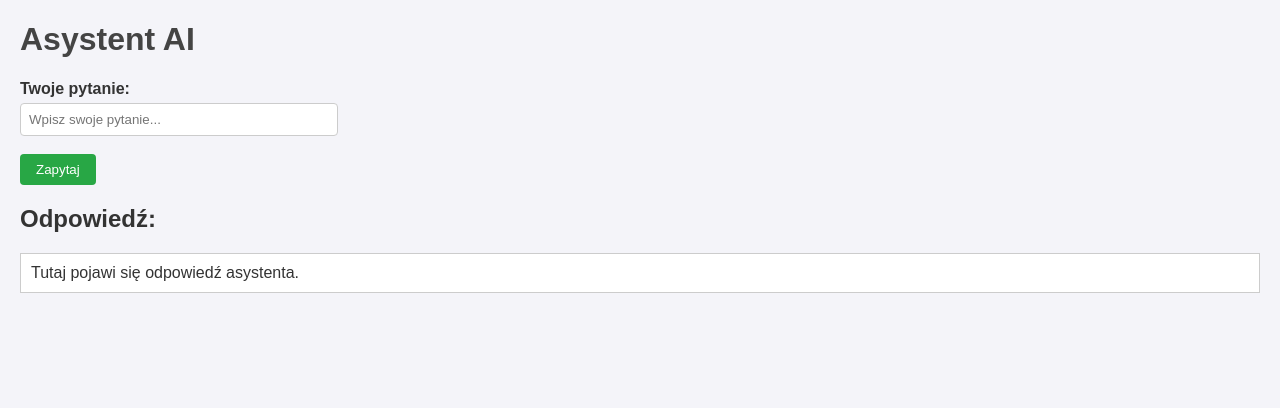
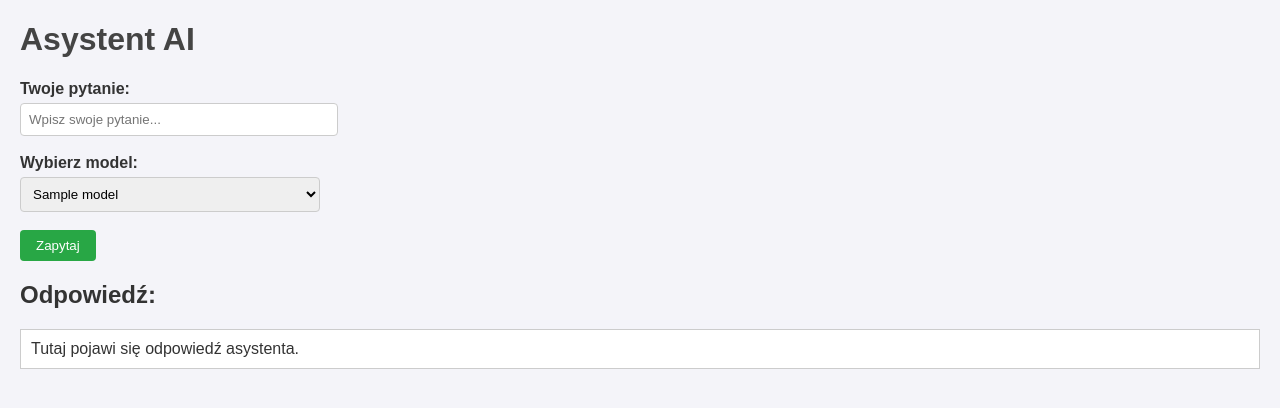
Before and after one commit to RafTurek/my_ai_assistant, a Flask app: template templates/index.html in a window 1280 px wide. Shown: the top 408 px of the page. Run offline with Flask 3, Linux system fonts and the light colour scheme; the template is opened without the code that fills it: most values are stand-ins (such as "Sample title", 1, 10 or a date in 2020).

Commit message:
First commit

```diff
--- a/templates/index.html
+++ b/templates/index.html
@@ -22,7 +22,7 @@
         label {
             font-weight: bold;
         }
-        input[type="text"] {
+        input[type="text"], select {
             width: 300px;
             padding: 8px;
             margin-top: 5px;
@@ -53,6 +53,12 @@
     <form id="ask-form">
         <label for="prompt">Twoje pytanie:</label><br>
         <input type="text" id="prompt" name="prompt" required placeholder="Wpisz swoje pytanie..."><br><br>
+        <label for="model">Wybierz model:</label><br>
+        <select id="model" name="model">
+            {% for model in models %}
+                <option value="{{ model }}">{{ model }}</option>
+            {% endfor %}
+        </select><br><br>
         <button type="submit">Zapytaj</button>
     </form>
     <h2>Odpowiedź:</h2>
@@ -63,8 +69,9 @@
         document.getElementById('ask-form').addEventListener('submit', async (e) => {
             e.preventDefault();  // Zapobiega domyślnej akcji formularza (przeładowaniu strony)
 
-            // Pobierz pytanie z formularza
+            // Pobierz pytanie i wybrany model z formularza
             const prompt = document.getElementById('prompt').value;
+            const model = document.getElementById('model').value;
 
             // Wyczyść poprzednią odpowiedź
             document.getElementById('response').textContent = "Oczekiwanie na odpowiedź...";
@@ -76,7 +83,7 @@
                     headers: {
                         'Content-Type': 'application/json',
                     },
-                    body: JSON.stringify({ prompt }),  // Przekształć dane do formatu JSON
+                    body: JSON.stringify({ prompt, model_name: model }),  // Przekształć dane do formatu JSON
                 });
 
                 // Sprawdź, czy odpowiedź jest poprawna
```
Also changed, not shown: app/api/routes.py (+12 -1 lines).
